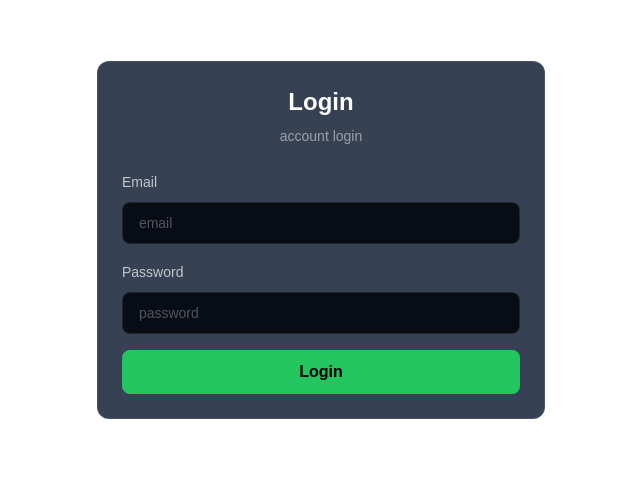
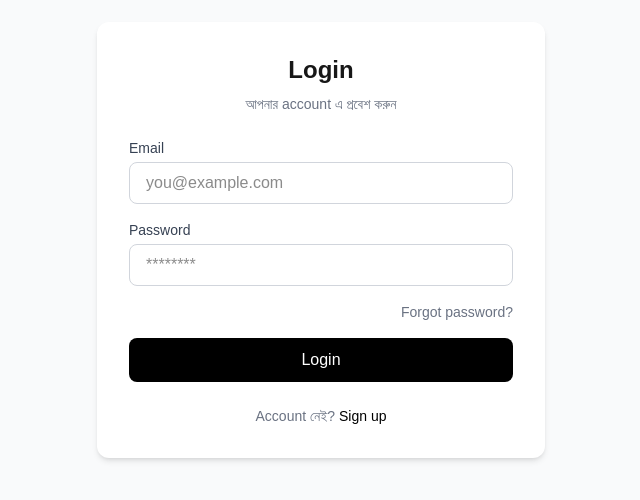
Before and after one commit to abuhurairaovi/e-commerce, a Next.js app in the folder sellio/: page /admin/login in a window 1280 px wide. Shown: the part 160-660 px from the top of the page, without its empty margins (319-959 px from the left). Built offline with nearby package versions, Linux system fonts and the light colour scheme; no server answers.

Commit message:
Migrate login page to direct Supabase Auth

```diff
--- a/sellio/app/admin/login/page.js
+++ b/sellio/app/admin/login/page.js
@@ -1,68 +1,127 @@
-"use client"
+"use client";
 
 import { useState } from "react";
 import { useRouter } from "next/navigation";
+import Link from "next/link";
+import { useAuth } from "@/app/context/AuthContext";
+import { supabase } from "@/utils/supabase"; // Supabase ইমপোর্ট করা হলো
 
 export default function LoginPage() {
-    const [email, setEmail] = useState("");
-    const [password, setPassword] = useState("");
     const router = useRouter();
+    const { login } = useAuth();
+    const [formData, setFormData] = useState({
+        email: "",
+        password: "",
+    });
+    const [error, setError] = useState("");
+    const [loading, setLoading] = useState(false);
 
-    const handleSubmit = (e) => {
+    const handleChange = (e) => {
+        setFormData({ ...formData, [e.target.name]: e.target.value });
+    };
+
+    const handleSubmit = async (e) => {
         e.preventDefault();
+        setError("");
 
-        if (email && password) {
-            router.push("/admin");
+        if (!formData.email || !formData.password) {
+            setError("Email এবং Password দিতে হবে");
+            return;
+        }
+
+        setLoading(true);
+
+        try {
+            // সরাসরি Supabase দিয়ে লগইন চেক করা
+            const { data, error: supabaseError } = await supabase.auth.signInWithPassword({
+                email: formData.email,
+                password: formData.password,
+            });
+
+            if (supabaseError) {
+                setError(supabaseError.message || "Login failed");
+                setLoading(false);
+                return;
+            }
+
+            // সফলভাবে লগইন হলে Auth Context আপডেট করা
+            login(data.user, data.session.access_token);
+            router.push("/");
+        } catch (err) {
+            console.error(err);
+            setError("লগইন করতে সমস্যা হচ্ছে। আবার চেষ্টা করুন।");
+        } finally {
+            setLoading(false);
         }
     };
 
     return (
-        <div className="min-h-screen bg-white flex items-center justify-center px-4">
-            <div className="w-full max-w-md bg-gray-700 border border-white/10 rounded-xl p-6">
-                <h1 className="text-2xl font-bold text-white text-center">
-                    Login
-                </h1>
-
-                <p className="text-sm text-white/50 text-center mt-2">
-                    account login
+        <div className="min-h-screen flex items-center justify-center bg-gray-50 px-4">
+            <div className="w-full max-w-md bg-white shadow-md rounded-xl p-8">
+                <h1 className="text-2xl font-semibold text-center mb-2">Login</h1>
+                <p className="text-sm text-gray-500 text-center mb-6">
+                    আপনার account এ প্রবেশ করুন
                 </p>
 
-                <form onSubmit={handleSubmit} className="mt-6 space-y-4">
+                {error && (
+                    <div className="bg-red-50 text-red-600 text-sm px-4 py-2 rounded-md mb-4">
+                        {error}
+                    </div>
+                )}
+
+                <form onSubmit={handleSubmit} className="space-y-4">
                     <div>
-                        <label className="text-sm text-white/70">
+                        <label className="block text-sm font-medium text-gray-700 mb-1">
                             Email
                         </label>
-
                         <input
                             type="email"
-                            value={email}
-                            onChange={(e) => setEmail(e.target.value)}
-                            placeholder=" email "
-                            className="w-full mt-2 bg-[#080c14] border border-white/10 rounded-lg px-3 py-2.5 text-sm text-white placeholder-white/30 focus:outline-none focus:border-[#22c55e]/50"
+                            name="email"
+                            value={formData.email}
+                            onChange={handleChange}
+                            placeholder="you@example.com"
+                            className="w-full border border-gray-300 rounded-lg px-4 py-2 focus:outline-none focus:ring-2 focus:ring-black"
                         />
                     </div>
 
                     <div>
-                        <label className="text-sm text-white/70">
+                        <label className="block text-sm font-medium text-gray-700 mb-1">
                             Password
                         </label>
-
                         <input
                             type="password"
-                            value={password}
-                            onChange={(e) => setPassword(e.target.value)}
-                            placeholder=" password "
-                            className="w-full mt-2 bg-[#080c14] border border-white/10 rounded-lg px-3 py-2.5 text-sm text-white placeholder-white/30 focus:outline-none focus:border-[#22c55e]/50"
+                            name="password"
+                            value={formData.password}
+                            onChange={handleChange}
+                            placeholder="********"
+                            className="w-full border border-gray-300 rounded-lg px-4 py-2 focus:outline-none focus:ring-2 focus:ring-black"
                         />
+                    </div>
+
+                    <div className="flex justify-end">
+                        <Link
+                            href="/forgot-password"
+                            className="text-sm text-gray-500 hover:text-black"
+                        >
+                            Forgot password?
+                        </Link>
                     </div>
 
                     <button
                         type="submit"
-                        className="w-full bg-[#22c55e] text-black font-semibold rounded-lg py-2.5 hover:bg-[#16a34a] transition"
+                        disabled={loading}
+                        className="w-full bg-black text-white py-2.5 rounded-lg font-medium hover:bg-gray-800 transition disabled:opacity-60"
                     >
-                        Login
+                        {loading ? "Logging in..." : "Login"}
                     </button>
                 </form>
+
+                <p className="text-sm text-center text-gray-500 mt-6">
+                    Account নেই?{" "}
+                    <Link href="/signup" className="text-black font-medium hover:underline">
+                        Sign up
+                    </Link>
+                </p>
             </div>
         </div>
     );
```
Also changed, not shown: 1 other file (tests, documents, lock files or other folders).
